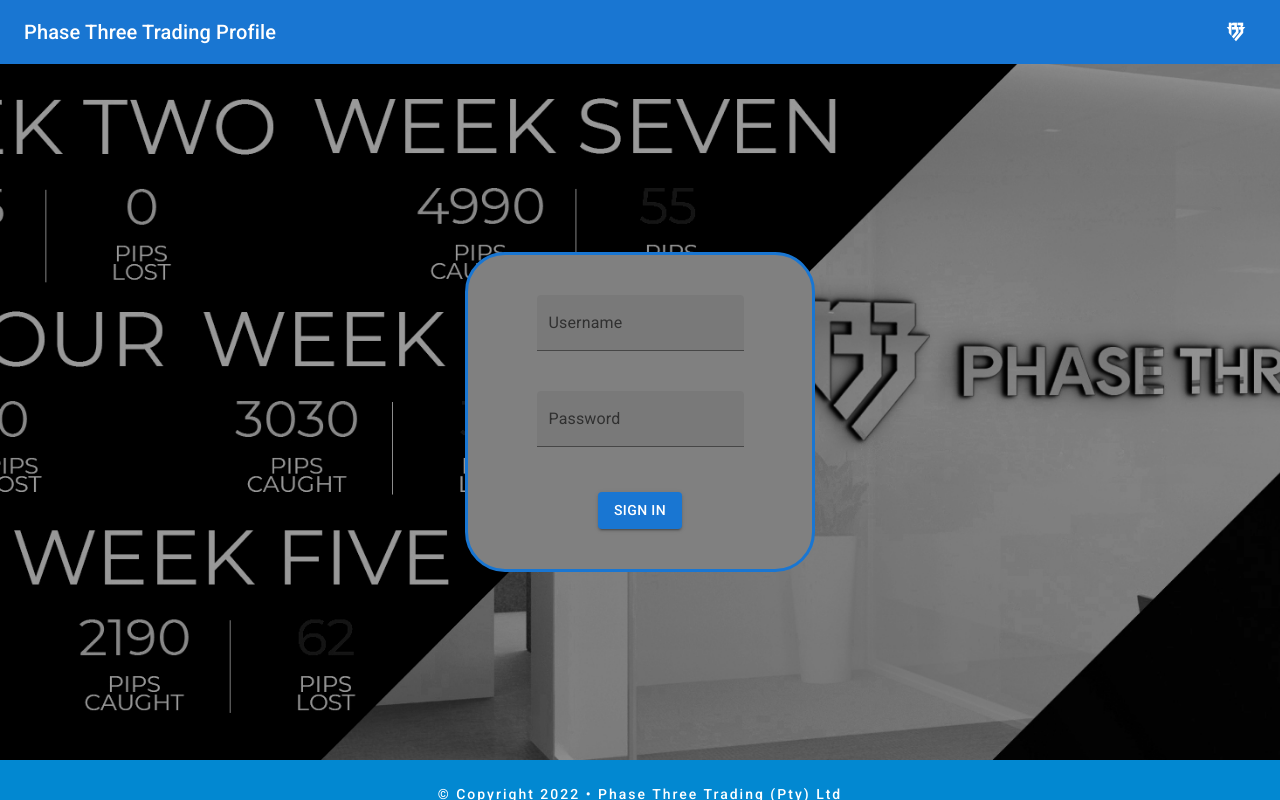
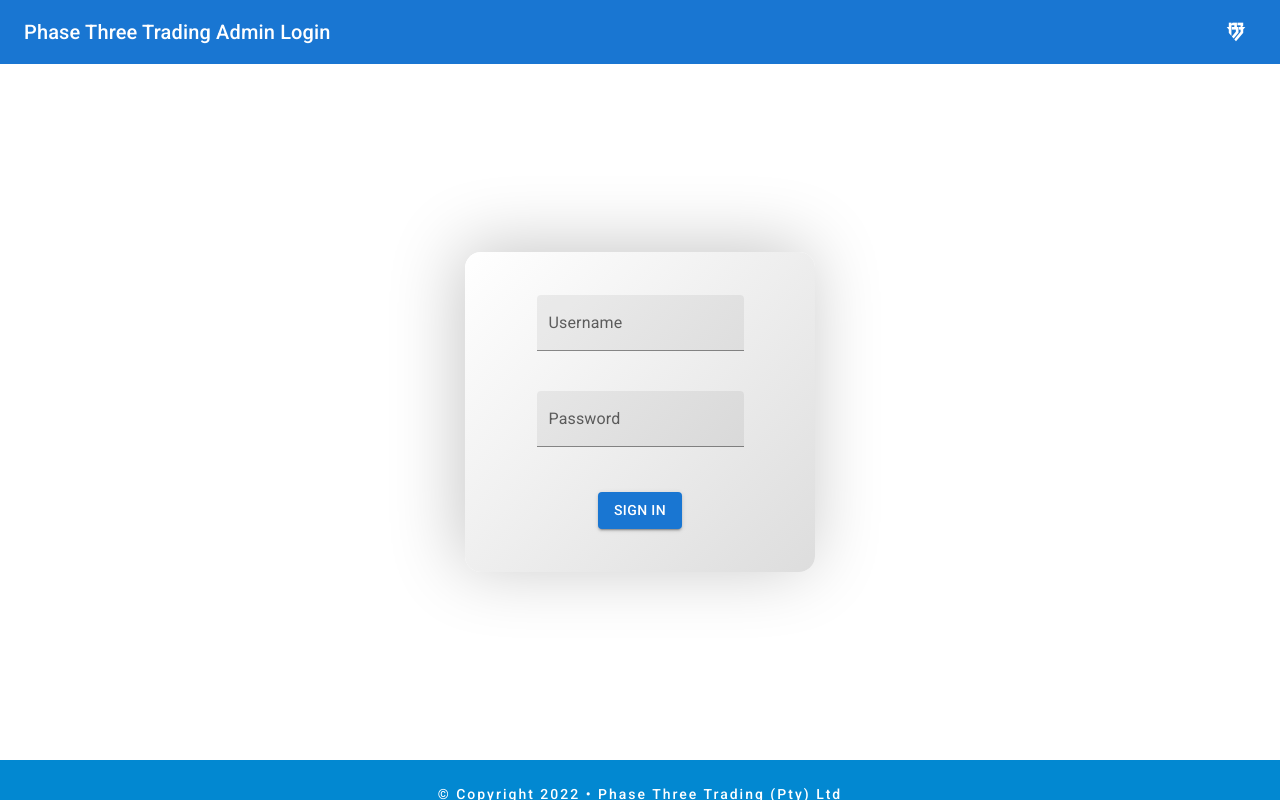
Before and after one commit to milahnmartin/Phase-Three-AdminPanel, a React (Create React App) app: page /login in a window 1280 px wide. Built offline with nearby package versions, Linux system fonts and the light colour scheme.

Commit message:
feat("added neomorphism to login box")

```diff
--- a/src/App.css
+++ b/src/App.css
@@ -22,9 +22,9 @@
     justify-content: center;
     align-items: center;
     flex-direction: column;
-    border-radius: 40px;
-    background-color: grey;
-    border: 3px solid #1976d2;
+    border-radius: 16px;
+    background: linear-gradient(315deg, #dddddd, #ffffff);
+    box-shadow: -5px -5px 71px #c6c6c6, 5px 5px 71px #ffffff;
 }
 
 .phase-login-container {
@@ -32,8 +32,7 @@
     justify-content: center;
     align-items: center;
     height: 87vh;
-    background: url("./img/banner.jpg");
-    background-size: cover;
+    background-color: white;
 }
 
 .login-container {
--- a/src/Pages/Login.js
+++ b/src/Pages/Login.js
@@ -33,7 +33,10 @@ export default function Login() {
                 break;
 
             default:
-                throw Error("DEFAULT WAS HIT IN SWITCH");
+                setInput((prevState) => ({
+                    ...prevState,
+                }));
+                break;
         }
     };
     const handleLogin = async () => {
@@ -76,13 +79,12 @@ export default function Login() {
 
     return (
         <div className='login-container'>
-            <LoginNav title='Phase Three Trading Profile' />
+            <LoginNav title='Phase Three Trading Admin Login' />
             <div className='phase-login-container'>
                 <div className='admin-auth'>
                     <TextField
                         sx={{
                             marginBottom: "20px",
-                            color: "white",
                         }}
                         className='input'
                         id='username'
@@ -104,7 +106,7 @@ export default function Login() {
                     />
                     {loading ? (
                         <LoadingButton loading variant='outlined'>
-                            Submit
+                            LOADING
                         </LoadingButton>
                     ) : (
                         <Button
--- a/src/Pages/Main.js
+++ b/src/Pages/Main.js
@@ -48,7 +48,8 @@ function Main() {
                 return <Profile />;
 
             default:
-                return <Staff />;
+                console.log("DEFAULT HIT");
+                break;
         }
     };
 
```
